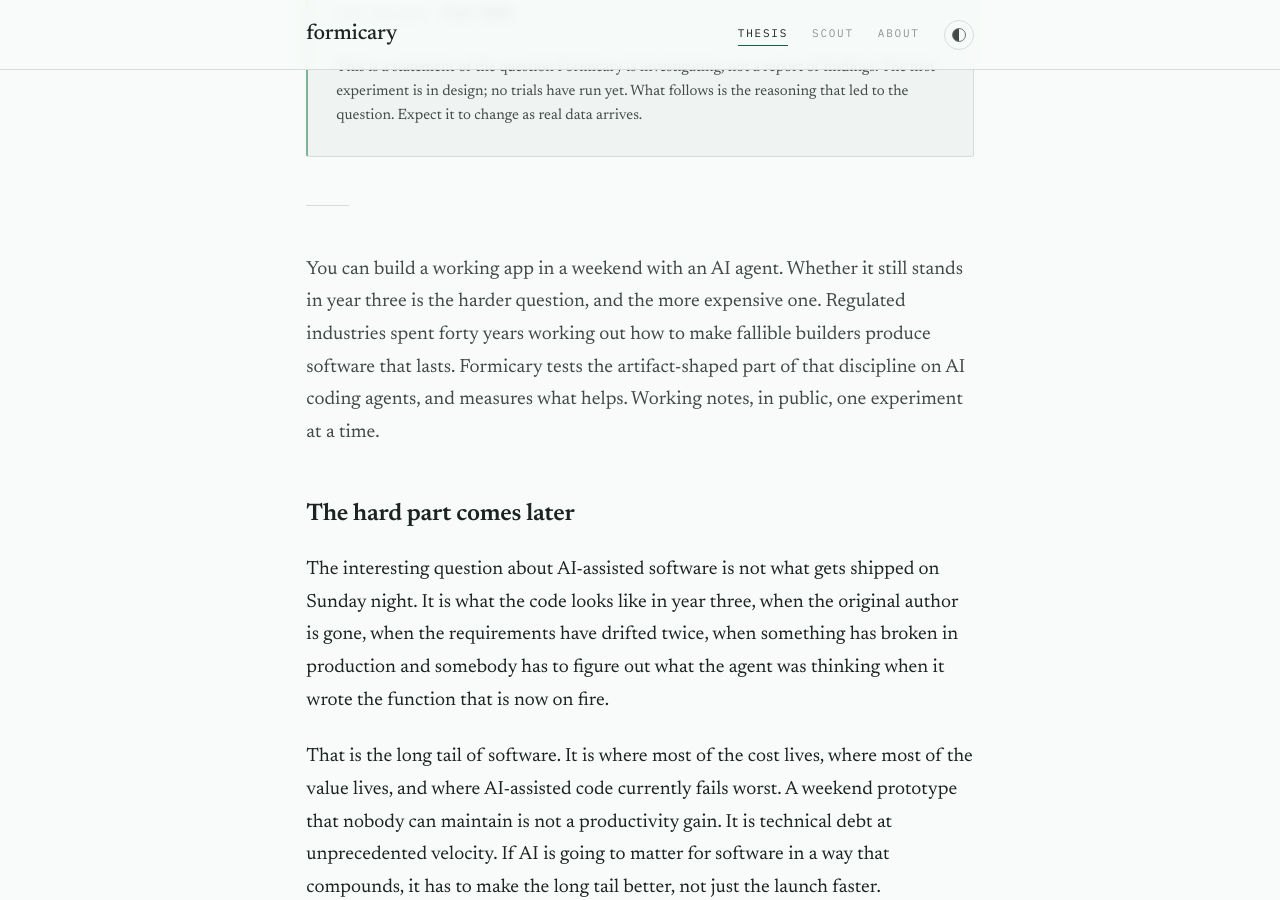
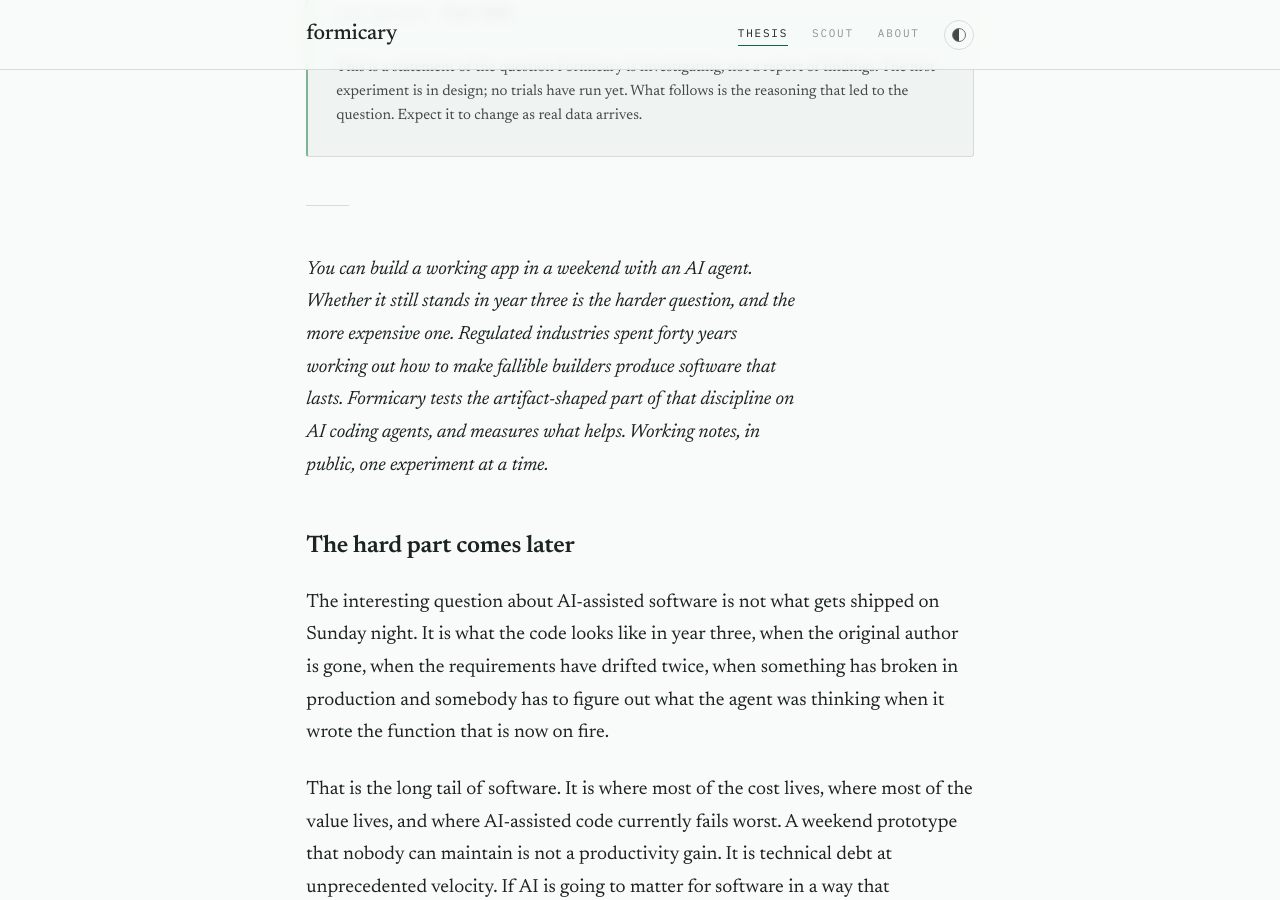
Before and after one commit to AdrianRossouw/formicary.ai, a Jekyll site: the page built from index.md, in a window 1280 px wide and 900 px high, scrolled down 629 px. Built offline with Jekyll 4.4.1, drawn with Linux system fonts in a browser that asks for light colours.

Commit message:
fix(REQ-018,REQ-043): use standfirst on thesis opening, add section headings
Co-Authored-By: Claude Sonnet 4.6 <noreply@anthropic.com>
Entire-Checkpoint: 66065b9859da

```diff
--- a/index.md
+++ b/index.md
@@ -23,7 +23,7 @@ description: Applied research on whether regulated-software discipline makes AI-
 <hr class="rule-mark" />
 
 <div class="prose">
-  <p class="lede">You can build a working app in a weekend with an AI agent. Whether it still stands in year three is the harder question, and the more expensive one. Regulated industries spent forty years working out how to make fallible builders produce software that lasts. Formicary tests the artifact-shaped part of that discipline on AI coding agents, and measures what helps. Working notes, in public, one experiment at a time.</p>
+  <p class="standfirst">You can build a working app in a weekend with an AI agent. Whether it still stands in year three is the harder question, and the more expensive one. Regulated industries spent forty years working out how to make fallible builders produce software that lasts. Formicary tests the artifact-shaped part of that discipline on AI coding agents, and measures what helps. Working notes, in public, one experiment at a time.</p>
 
   <h2>The hard part comes later</h2>
 
```
